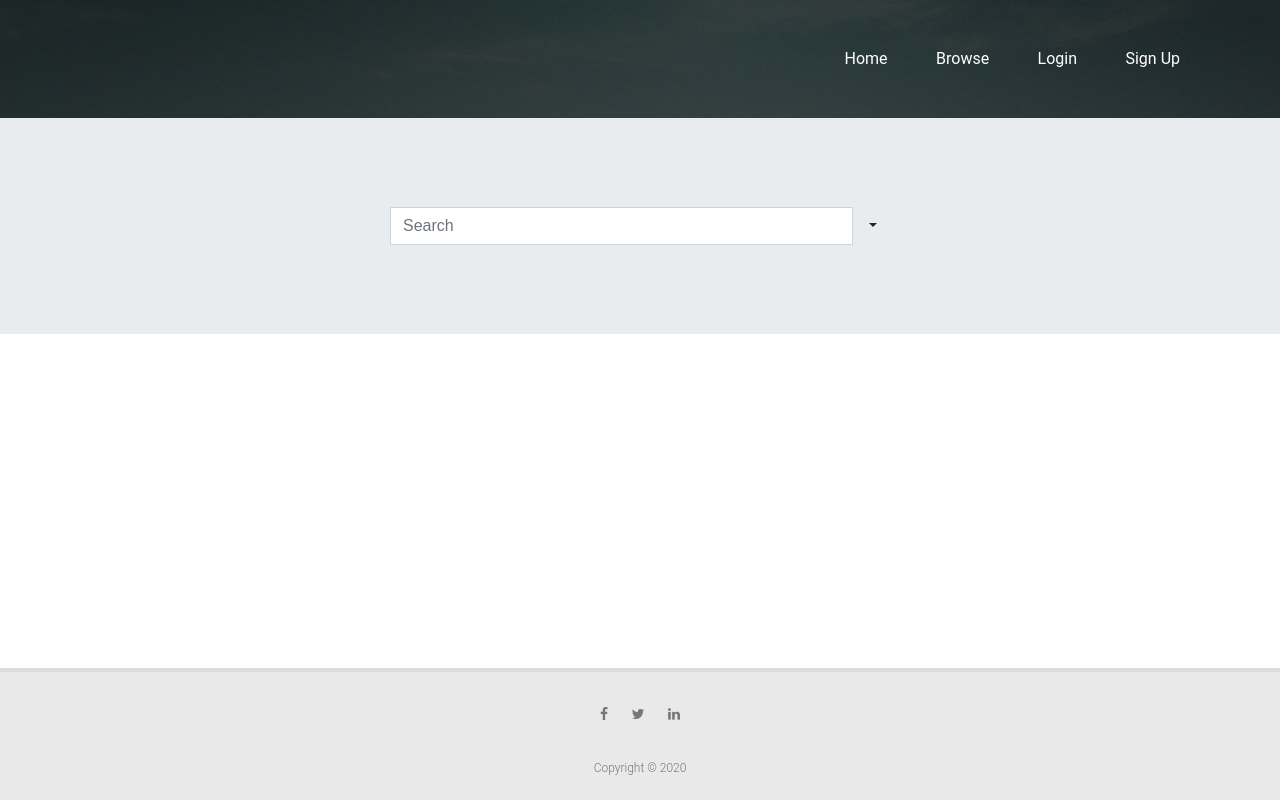
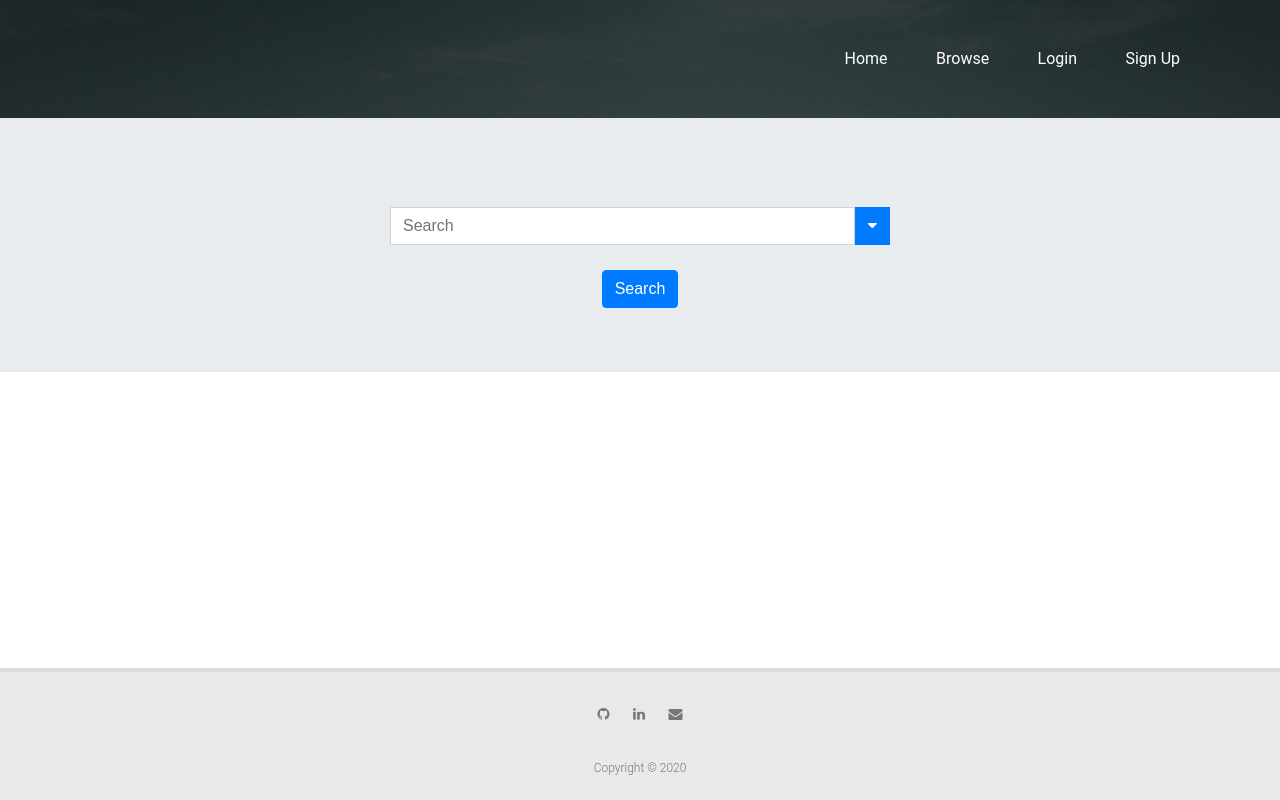
Before and after one commit to PZDuck/rawg-playground, a Flask app: page /search in a window 1280 px wide. Run offline with Flask 2, Linux system fonts and the light colour scheme; data that the repository does not hold is empty; some libraries are stand-ins or nearby versions.

Commit message:
fixed searchbar, linking; serving static images

```diff
--- a/app/__init__.py
+++ b/app/__init__.py
@@ -1,6 +1,8 @@
 from flask import Flask
 from flask_mongoengine import MongoEngine, Document
 from flask_login import LoginManager
+
+import os
 
 app = Flask(__name__)
 
@@ -9,6 +11,8 @@ app.config['MONGODB_SETTINGS'] = {
     'host': 'mongodb://localhost:27017/test_database'
 }
 app.config['SECRET_KEY'] = 'yasosalmenyaebalidvajdi'
+app.config['IMAGE_UPLOADS'] = os.path.join(os.getcwd(), 'app', 'static', 'avatars')
+app.config['ALLOWED_IMAGE_EXTENSIONS'] = ['PNG', 'JPG', 'JPEG', 'BMP']
 
 db = MongoEngine(app)
 login_manager = LoginManager(app)
--- a/app/forms.py
+++ b/app/forms.py
@@ -1,4 +1,5 @@
 from flask_wtf import FlaskForm
+from flask_wtf.file import FileField
 from wtforms import StringField, PasswordField, SelectField, DateField, TextAreaField, FormField
 from wtforms.fields.html5 import URLField
 from wtforms.validators import InputRequired, Email, Length, Optional
@@ -31,4 +32,4 @@ class EditProfileForm(FlaskForm):
     username = StringField('Username', validators=[Optional()])
     name = StringField('Real Name', validators=[Optional()])
     city = StringField('City', validators=[Optional()])
-    avatar_url = URLField('Avatar', validators=[Optional()])
+    avatar = FileField(validators=[Optional()])
--- a/app/static/css/style.css
+++ b/app/static/css/style.css
@@ -768,3 +768,13 @@ border-bottom-left-radius: 4px;
   margin-top: 5%;
   margin-bottom: 5%;
 }
+
+.form-group {
+  margin-top: 1rem;
+}
+
+#search-form {
+  display: flex;
+  align-items: center;
+  flex-direction: column;
+}
--- a/app/static/js/account.js
+++ b/app/static/js/account.js
@@ -2,6 +2,7 @@ $(document).ready(function() {
 
   // Get data from form and create a new collection
   $('.create-collection').on('click', async function(event) {
+    event.preventDefault()
     await axios.post('/create-collection', { data: {
       'collection_name': $('#collection_name')[0].value,
       'collection_description': $('#description')[0].value,
@@ -10,6 +11,8 @@ $(document).ready(function() {
       }
     })
     $('#createCollectionModal').modal('hide')
+
+    location.reload()
   })
 
   $('.collections button').on('click', async function(event) {
@@ -17,7 +20,7 @@ $(document).ready(function() {
 
     if (event.target.id === 'delete-collection') {
       await axios.post('/delete-collection', { data: {
-        'collection': $('#delete-collection')[0].dataset.collection
+        'collection': $(this)[0].dataset.collection
         }
       })
       event.target.closest('a').remove()
--- a/app/static/js/search.js
+++ b/app/static/js/search.js
@@ -167,6 +167,36 @@ $(document).ready(function() {
     })()
   }
 
+  // "Deep linking" implementation
+  else if (window.location.search) {
+    (async () => {
+      let $gamesContainer = $('.games')
+      $gamesContainer.empty()
+
+      let data = new URLSearchParams(window.location.search)
+      sessionStorage['search'] = window.location.search.slice(1)
+
+      let params = {}
+
+      for (const entry of data.entries()) {
+        params[entry[0]] = entry[1]
+      }
+
+
+      let games = await axios.post(`/get-games`, { data: {
+        'url': `${baseURL}?${sessionStorage['search']}`,
+        'params': params
+      }})
+
+      window.history.replaceState({}, '', `${location.pathname}?${sessionStorage['search']}`)
+
+      createCards($gamesContainer, games)
+      populateURLs(games)
+      createButtons()
+
+    })()
+  }
+
   // Prevent the dropdown form from closing on click
   $(document).on('click', '.dropdown .dropdown-menu', function(event) {
     event.stopPropagation()
--- a/app/templates/base.html
+++ b/app/templates/base.html
@@ -61,9 +61,9 @@
         <div class="row">
           <div class="col-md-12">
             <ul class="social-icons">
-              <li><a href="" class="fa fa-facebook"></a></li>
-              <li><a href="" class="fa fa-twitter"></a></li>
-              <li><a href="" class="fa fa-linkedin"></a></li>
+              <li><a href="https://github.com/PZDuck" class="fa fa-github"></a></li>
+              <li><a href="https://www.linkedin.com/in/dmitriy-polumiskov-bb500515b/" class="fa fa-linkedin"></a></li>
+              <li><a href="mailto:agp2281337@gmail.com?subject=Feedback" class="fa fa-envelope"></a></li>
             </ul>
           </div>
         </div>
--- a/app/templates/collection.html
+++ b/app/templates/collection.html
@@ -17,18 +17,16 @@
             <blockquote>
               <div class="row">
                 <div class="col-sm-3 text-center">
-                  <img src="{{ user.avatar }}" style="width: 100px;height:100px;">
+                  <img src="{{ user.avatar_url }}" style="width: 100px;height:100px;">
                 </div>
 
                 <div class="col-sm-9">
-                  <p>Neque porro quisquam est qui dolorem ipsum quia dolor sit amet, consectetur, adipisci velit!</p>
+                  <p style="font-size: 24px;">{{ collection.description }}</p>
                   <a href="{{ url_for('account', username=user.username) }}"><small>{{ user.username }}</small><a>
                 </div>
               </div>
             </blockquote>
           </div>
-
-    <h3>{{ collection.description }}</h3>
   </div>
 
   <div class="row justify-content-center">
--- a/app/templates/search.html
+++ b/app/templates/search.html
@@ -22,11 +22,10 @@
               {% endif %}
             </div>
 
-          <div class="input-group-btn">
-            <div class="btn-group" role="group">
-              <div class="dropdown dropdown-lg">
-                <button type="button" class="btn btn-default dropdown-toggle" data-toggle="dropdown" aria-expanded="false"><span class="caret"></span></button>
-                  <div class="dropdown-menu dropdown-menu-right" role="menu">
+
+              <button type="button" class="btn btn-primary" data-toggle="collapse" data-target="#searchCollapse" aria-expanded="false" aria-controls="searchCollapse" style="border-radius: 0;"><div class="fa fa-caret-down"></div></button>
+
+                <div class="collapse" id="searchCollapse" role="menu" style="width: 100%;">
 
                     <div class="form-group">{{ form.publishers.label }} {{ form.publishers(class="form-control custom-select") }}
                       {% if form.publishers.errors %}
@@ -59,9 +58,7 @@
                     </div>
                   </div>
                 </div>
-              </div>
-            </div>
-          </div>
+              <button class="btn btn-primary">Search</button>
         </form>
       </div>
 	  </div>
```
Also changed, not shown: app/bp_users/templates/account_own.html (+3 -4 lines), app/bp_users/users.py (+34 -1 lines), app/db_collections.py (+3 -8 lines), app/templates/index.html (+4 -8 lines), app/static/avatars/che/che_avatar.jpg (added), app/static/avatars/che/che_avatar.png (added), app/static/avatars/debil/debil.png (added).
